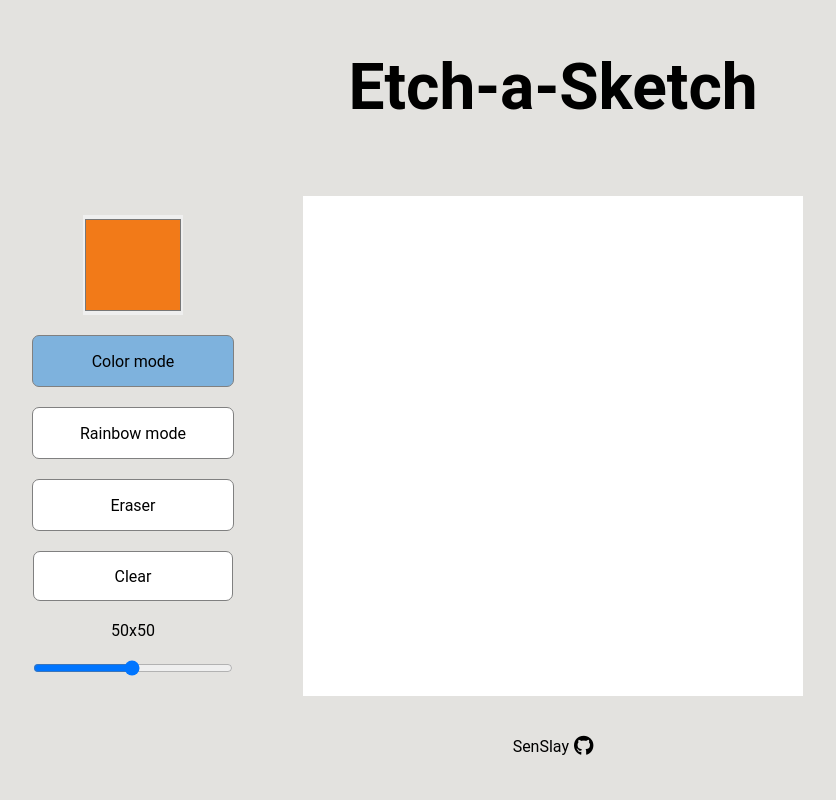
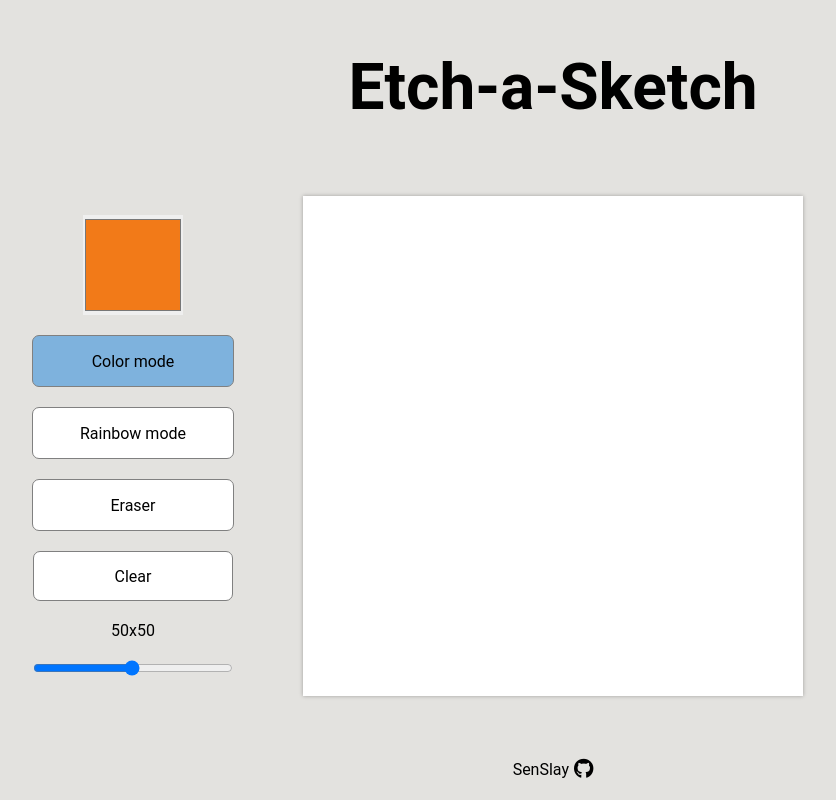
Before and after one commit to SenSlay/etch-a-sketch, a plain HTML site: page index.html in a window 1280 px wide. Shown: the whole page, without its empty margins (87-923 px from the left). Drawn offline with Linux system fonts and the light colour scheme.

Commit message:
Set display flex and flex direction column to body. Add box shadow to grid container.

```diff
--- a/styles.css
+++ b/styles.css
@@ -6,7 +6,9 @@
 }
 
 body {
+    display: flex;
     height: 100vh;
+    flex-direction: column;
     background-color: #E3E2DF;
 }
 
@@ -98,6 +100,7 @@ input[name="control-btn"]:checked + .radio-btn {
     margin: auto;
     user-select: none;
     background-color: white;
+    box-shadow: 0px 0px 4px rgba(0, 0, 0, 0.3);
 }
 
 .row {
```
